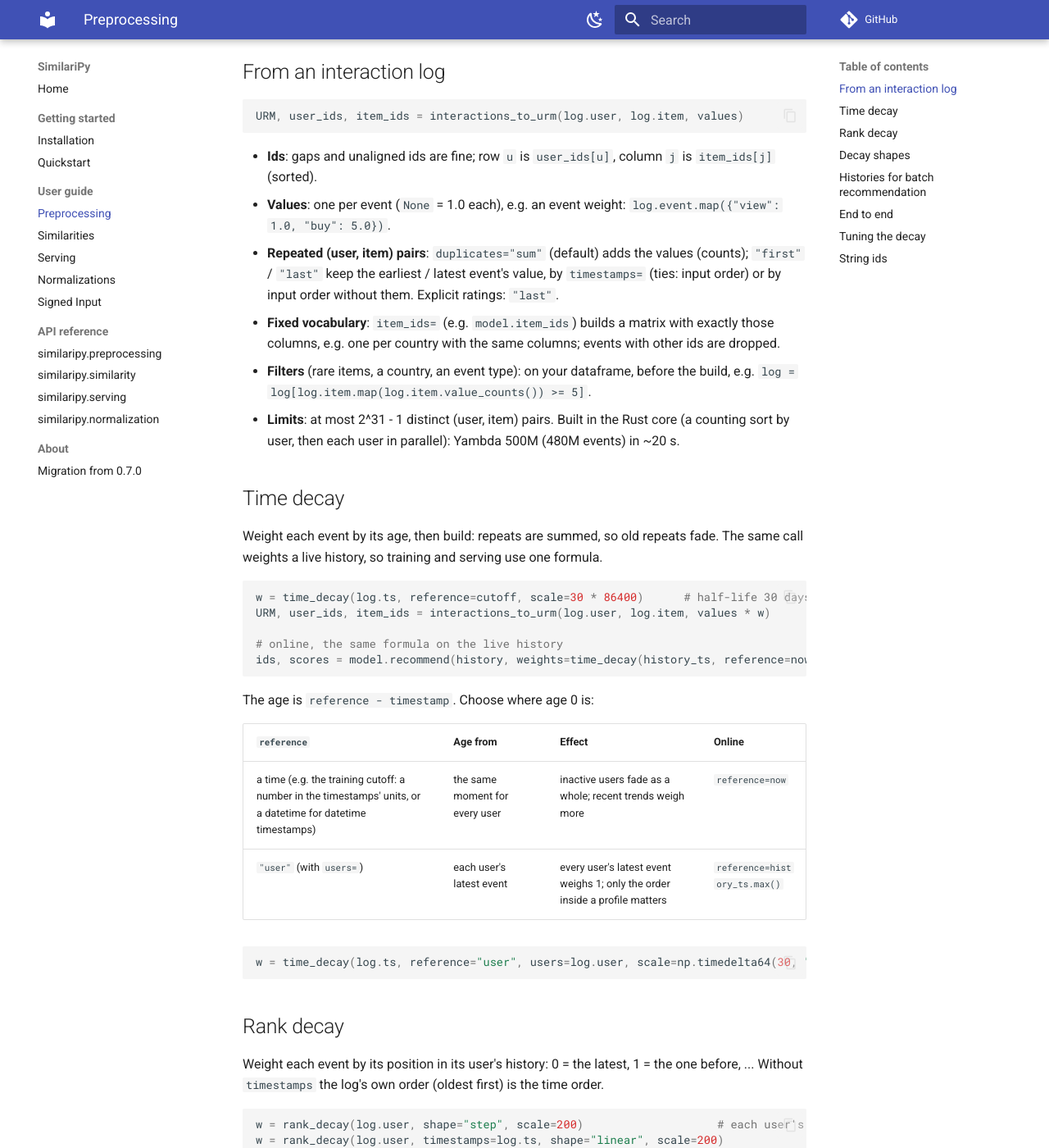
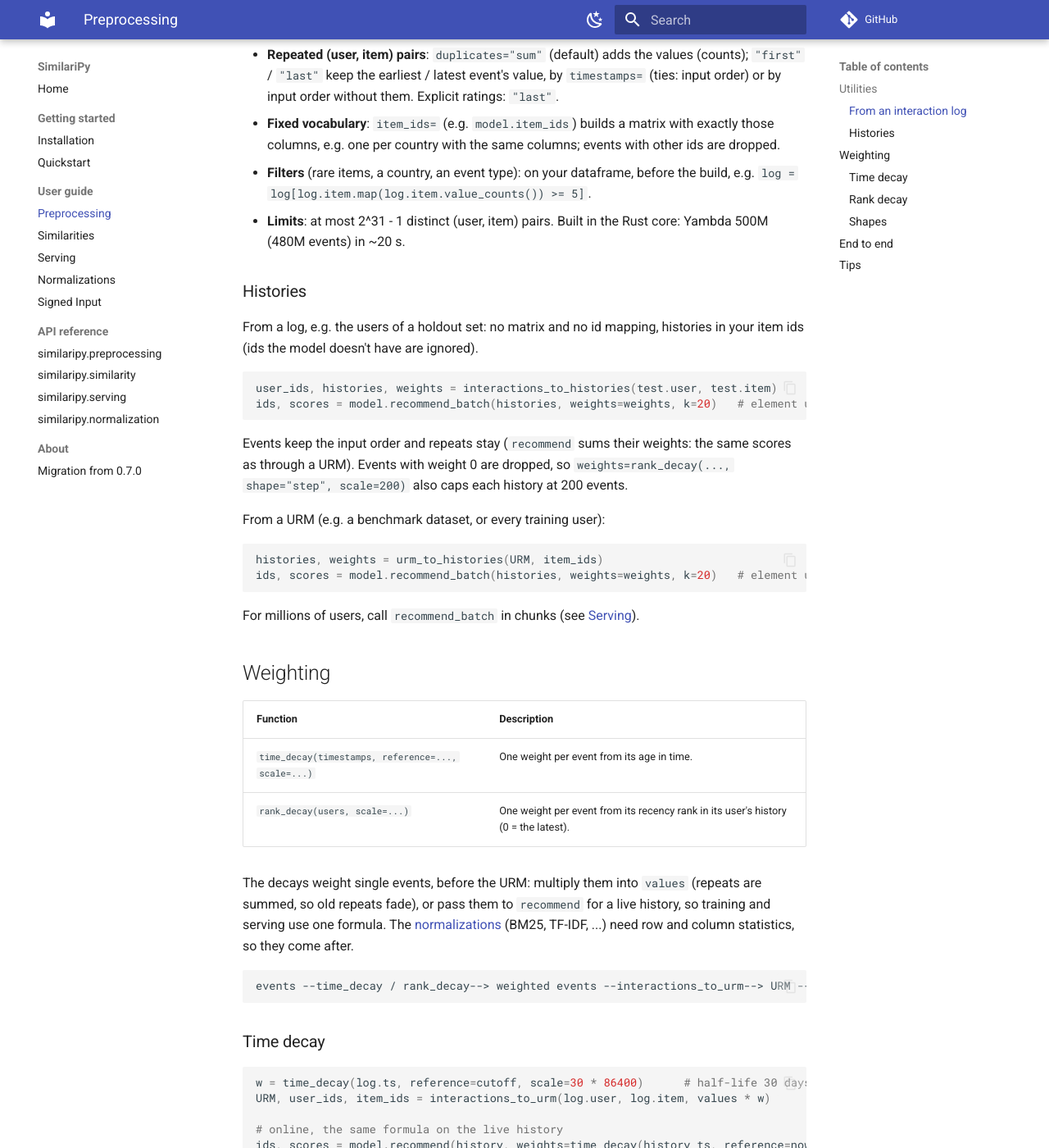
Before and after one commit to bogliosimone/similaripy, an MkDocs documentation site: the page built from docs/preprocessing.md, in a window 1280 px wide and 1400 px high, scrolled down 886 px. Shown: the whole window at 82% size. Built offline with MkDocs 1.6.1 and Material for MkDocs 9.7.7, drawn with Linux system fonts in a browser that asks for light colours; comment, search, counter and statistics services are not loaded; some of the changed text lies outside the part shown.

Commit message:
Docs: Preprocessing page in Utilities / Weighting / Tips, Quickstart links, Home serving line
- Preprocessing: a two-bullet intro (build, weight) linking to the two
  sections; Utilities (from a log, histories) and Weighting (time, rank,
  shapes) as sections; tuning and string ids as short Tips
- Quickstart: a "More details in" link at the end of each section
- Home: "sub-millisecond recommendations, one model in memory for all
  workers"

````diff
--- a/docs/preprocessing.md
+++ b/docs/preprocessing.md
@@ -1,47 +1,69 @@
 # 🧰 Preprocessing
 
-From an interaction log to the matrices the similarities and the serving engine take, in your own ids.
+Utilities to prepare your interaction data:
+
+- **Build**: the URM and the user histories from your interactions, in your own ids ([Utilities](#utilities)).
+- **Weight**: each interaction by its age or recency, offline and for a live history ([Weighting](#weighting)).
 
 ```python
-from similaripy.preprocessing import (
-    interactions_to_histories, interactions_to_urm, rank_decay, time_decay, urm_to_histories,
-)
+from similaripy.preprocessing import interactions_to_urm, time_decay   # ...
 ```
+
+## Utilities
 
 | Function | Description |
 |----------|-------------|
 | `interactions_to_urm(users, items, values)` | The user-item matrix (URM) and the id maps from one entry per event: `(URM, user_ids, item_ids)`. |
-| `time_decay(timestamps, reference=..., scale=...)` | One weight per event from its age in time, to multiply into `values` (offline) or pass to `recommend` (online). |
-| `rank_decay(users, scale=...)` | One weight per event from its recency rank in its user's history (0 = the latest). |
-| `interactions_to_histories(users, items, weights)` | Each user's events as a history for `recommend_batch`, straight from the log: `(user_ids, histories, weights)`. |
-| `urm_to_histories(URM, item_ids)` | Each row of the URM as a history for `recommend_batch`: `(histories, weights)`. |
+| `interactions_to_histories(users, items, weights)` | Each user's events as a history for `recommend_batch`: `(user_ids, histories, weights)`. |
+| `urm_to_histories(URM, item_ids)` | Each row of a URM as a history for `recommend_batch`: `(histories, weights)`. |
 
-Ids are integers everywhere, as in `ItemKNN`. String ids: map them at your edge (see [String ids](#string-ids)).
-
-The order of the steps: the decays weight single events, before aggregation; the [normalizations](normalization.md) (BM25, TF-IDF, ...) need row and column statistics, so they come after.
-
-```text
-events --time_decay / rank_decay--> weighted events --interactions_to_urm--> URM --bm25 / tfidf / normalize--> similarity
-          (per event)                                                            (per matrix)
-```
-
-## From an interaction log
+### From an interaction log
 
 ```python
 URM, user_ids, item_ids = interactions_to_urm(log.user, log.item, values)
 ```
 
-- **Ids**: gaps and unaligned ids are fine; row `u` is `user_ids[u]`, column `j` is `item_ids[j]` (sorted).
+- **Ids**: integers, as in `ItemKNN`; gaps and unaligned ids are fine. Row `u` is `user_ids[u]`, column `j` is `item_ids[j]` (sorted).
 - **Values**: one per event (`None` = 1.0 each), e.g. an event weight: `log.event.map({"view": 1.0, "buy": 5.0})`.
 - **Repeated (user, item) pairs**: `duplicates="sum"` (default) adds the values (counts); `"first"` / `"last"` keep the earliest / latest event's value, by `timestamps=` (ties: input order) or by input order without them. Explicit ratings: `"last"`.
 - **Fixed vocabulary**: `item_ids=` (e.g. `model.item_ids`) builds a matrix with exactly those columns, e.g. one per country with the same columns; events with other ids are dropped.
 - **Filters** (rare items, a country, an event type): on your dataframe, before the build, e.g. `log = log[log.item.map(log.item.value_counts()) >= 5]`.
-- **Limits**: at most 2^31 - 1 distinct (user, item) pairs. Built in the Rust core (a counting sort by user, then each user in parallel): Yambda 500M (480M events) in ~20 s.
+- **Limits**: at most 2^31 - 1 distinct (user, item) pairs. Built in the Rust core: Yambda 500M (480M events) in ~20 s.
 
-## Time decay
+### Histories
 
-Weight each event by its age, then build: repeats are summed, so old repeats fade.
-The same call weights a live history, so training and serving use one formula.
+From a log, e.g. the users of a holdout set: no matrix and no id mapping, histories in your item ids (ids the model doesn't have are ignored).
+
+```python
+user_ids, histories, weights = interactions_to_histories(test.user, test.item)
+ids, scores = model.recommend_batch(histories, weights=weights, k=20)   # element u is user_ids[u]
+```
+
+Events keep the input order and repeats stay (`recommend` sums their weights: the same scores as through a URM). Events with weight 0 are dropped, so `weights=rank_decay(..., shape="step", scale=200)` also caps each history at 200 events.
+
+From a URM (e.g. a benchmark dataset, or every training user):
+
+```python
+histories, weights = urm_to_histories(URM, item_ids)
+ids, scores = model.recommend_batch(histories, weights=weights, k=20)   # element u is user_ids[u]
+```
+
+For millions of users, call `recommend_batch` in chunks (see [Serving](serving.md#single-and-batch-recommendation)).
+
+## Weighting
+
+| Function | Description |
+|----------|-------------|
+| `time_decay(timestamps, reference=..., scale=...)` | One weight per event from its age in time. |
+| `rank_decay(users, scale=...)` | One weight per event from its recency rank in its user's history (0 = the latest). |
+
+The decays weight single events, before the URM: multiply them into `values` (repeats are summed, so old repeats fade), or pass them to `recommend` for a live history, so training and serving use one formula. The [normalizations](normalization.md) (BM25, TF-IDF, ...) need row and column statistics, so they come after.
+
+```text
+events --time_decay / rank_decay--> weighted events --interactions_to_urm--> URM --bm25 / tfidf--> similarity
+```
+
+### Time decay
 
 ```python
 w = time_decay(log.ts, reference=cutoff, scale=30 * 86400)      # half-life 30 days
@@ -55,16 +77,18 @@
 
 | `reference` | Age from | Effect | Online |
 |-------------|----------|--------|--------|
-| a time (e.g. the training cutoff: a number in the timestamps' units, or a datetime for datetime timestamps) | the same moment for every user | inactive users fade as a whole; recent trends weigh more | `reference=now` |
+| a time (e.g. the training cutoff) | the same moment for every user | inactive users fade as a whole; recent trends weigh more | `reference=now` |
 | `"user"` (with `users=`) | each user's latest event | every user's latest event weighs 1; only the order inside a profile matters | `reference=history_ts.max()` |
+
+A time is a number in the timestamps' units, or a datetime for datetime timestamps.
 
 ```python
 w = time_decay(log.ts, reference="user", users=log.user, scale=np.timedelta64(30, "D"))
 ```
 
-## Rank decay
+### Rank decay
 
-Weight each event by its position in its user's history: 0 = the latest, 1 = the one before, ...
+The age is the event's position in its user's history: 0 = the latest, 1 = the one before, ...
 Without `timestamps` the log's own order (oldest first) is the time order.
 
 ```python
@@ -94,30 +118,9 @@
 | `"linear"` | max(0, 1 - age / scale) | horizon: 0 from there on |
 | `"step"` | 1 if age < scale, else 0 | window |
 
-- `scale` is required: in the timestamps' units for `time_decay` (seconds for datetimes; durations like `np.timedelta64(30, "D")` work), in events for `rank_decay`.
-- `scale=np.inf`: no decay (every weight 1), the baseline of a parameter search.
+- `scale` is required: in the timestamps' units for `time_decay` (durations like `np.timedelta64(30, "D")` work), in events for `rank_decay`.
+- `scale=np.inf`: no decay (every weight 1).
 - An event after the reference (a negative age, e.g. clock skew online) gets weight 1.
-
-## Histories for batch recommendation
-
-From a log, e.g. the users of a holdout set: no matrix and no id mapping, histories in your item ids (ids the model doesn't have are ignored).
-
-```python
-user_ids, histories, weights = interactions_to_histories(test.user, test.item)
-ids, scores = model.recommend_batch(histories, weights=weights, k=20)   # element u is user_ids[u]
-```
-
-Events keep the input order and repeats stay (`recommend` sums their weights: the same scores as going through a URM). Pass a decay as `weights`; events with weight 0 are dropped, so `rank_decay(..., shape="step", scale=200)` also caps each history at 200 events.
-
-From a URM (e.g. a benchmark dataset, or every training user):
-
-```python
-histories, weights = urm_to_histories(URM, item_ids)
-ids, scores = model.recommend_batch(histories, weights=weights, k=20)   # element u is user_ids[u]
-```
-
-The histories carry the URM's values, so a decayed URM gives decayed histories, capped where the weight is 0.
-For millions of users, call `recommend_batch` in chunks (see [Serving](serving.md#single-and-batch-recommendation)).
 
 ## End to end
 
@@ -159,43 +162,21 @@
 
 Without timestamps: drop the decay (`interactions_to_urm(log.user, log.item, values)`), or use `rank_decay` on the log's order.
 
-## Tuning the decay
+## Tips
 
-Each trial rebuilds the URM and the similarity (the build is ~1 s on 50M events, ~20 s on 500M):
+- **Tuning the decay**: `scale` is a parameter like `k`; `scale=np.inf` is the no-decay baseline. Each trial rebuilds the URM (~1 s on 50M events, ~20 s on 500M):
 
-```python
-import optuna
+    ```python
+    for days in [np.inf, 7, 30, 90]:
+        w = time_decay(log.ts, reference=cutoff, scale=days * 86400)
+        URM, user_ids, item_ids = interactions_to_urm(log.user, log.item, values * w)
+        score = evaluate(ItemKNN(sim.cosine(URM.T, k=100).T, item_ids=item_ids))   # your metric
+    ```
 
-def objective(trial):
-    kind = trial.suggest_categorical("decay", ["none", "time", "rank"])
-    if kind == "time":
-        w = time_decay(log.ts, reference=cutoff, scale=trial.suggest_float("days", 1, 365, log=True) * 86400)
-    elif kind == "rank":
-        w = rank_decay(log.user, timestamps=log.ts, shape="linear", scale=trial.suggest_int("events", 10, 2000, log=True))
-    else:
-        w = 1.0
-    URM, user_ids, item_ids = interactions_to_urm(log.user, log.item, values * w)
-    S = sim.cosine(sim.bm25(URM).T, k=trial.suggest_int("k", 20, 500, log=True))
-    return evaluate(ItemKNN(S.T, item_ids=item_ids))   # your metric on held-out events
+- **String ids**: `ItemKNN` serves integer ids. Map strings at the edge with `pd.factorize` and keep the names next to the model:
 
-optuna.create_study(direction="maximize").optimize(objective, n_trials=50)
-```
-
-## String ids
-
-`ItemKNN` serves integer ids. Map strings at the edge with `pd.factorize`, and keep the names next to the model:
-
-```python
-user_codes, user_names = pd.factorize(log.user)
-item_codes, item_names = pd.factorize(log.item)
-URM, user_ids, item_ids = interactions_to_urm(user_codes, item_codes, values)
-model = ItemKNN(S.T, item_ids=item_ids)
-model.save("model/")
-np.save("model/item_names.npy", item_names.to_numpy(dtype=str))
-
-# online: strings -> codes -> strings
-item_names = pd.Index(np.load("model/item_names.npy"))
-codes = item_names.get_indexer(history_names)         # unknown names -> -1, ignored by recommend
-ids, scores = model.recommend(codes, k=20)
-names = item_names[ids]
-```
+    ```python
+    item_codes, item_names = pd.factorize(log.item)   # strings -> 0..n-1, back with item_names[ids]
+    URM, user_ids, item_ids = interactions_to_urm(pd.factorize(log.user)[0], item_codes, values)
+    np.save("model/item_names.npy", item_names.to_numpy(dtype=str))
+    ```
````
Also changed, not shown: other parts of docs/preprocessing.md (+1 -1 lines), docs/guide.md (+6 -0 lines), docs/index.md (+1 -1 lines).
